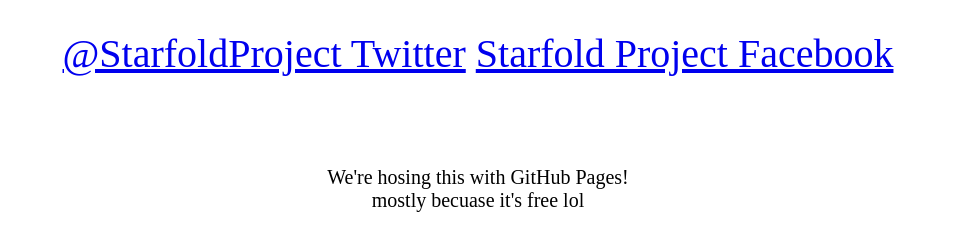
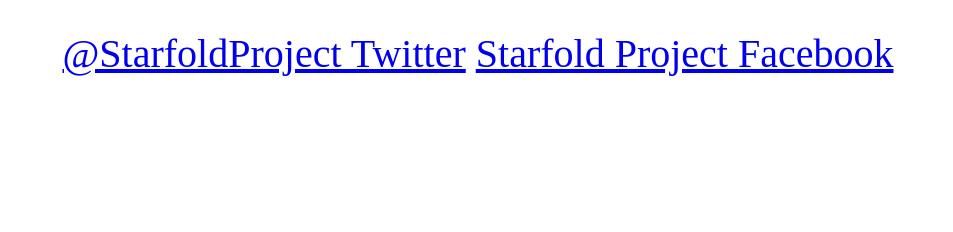
Before and after one commit to StarfoldProject/starfoldproject.github.io, a plain HTML site: page index.html in a window 1280 px wide. Shown: the part 695-927 px from the top of the page, without its empty margins (162-1115 px from the left). After the commit the page ends 800 px from the top, so only its background shows below. Drawn offline with Linux system fonts and the light colour scheme.

Commit message:
Removed github pages thingy on bottom

```diff
--- a/index.html
+++ b/index.html
@@ -25,10 +25,6 @@
 		<h2> Check out our Social Media linkes! <br> </3></h2>
 		<a href = "https://twitter.com/starfoldproject"> @StarfoldProject Twitter</a>
 		<a href = "https://www.facebook.com/StarfoldProject/"> Starfold Project Facebook </a>
-
-
-		<p><br><br><br> We're hosing this with GitHub Pages!<br>
-		mostly becuase it's free lol</p>
 	</body>
 
 
```
